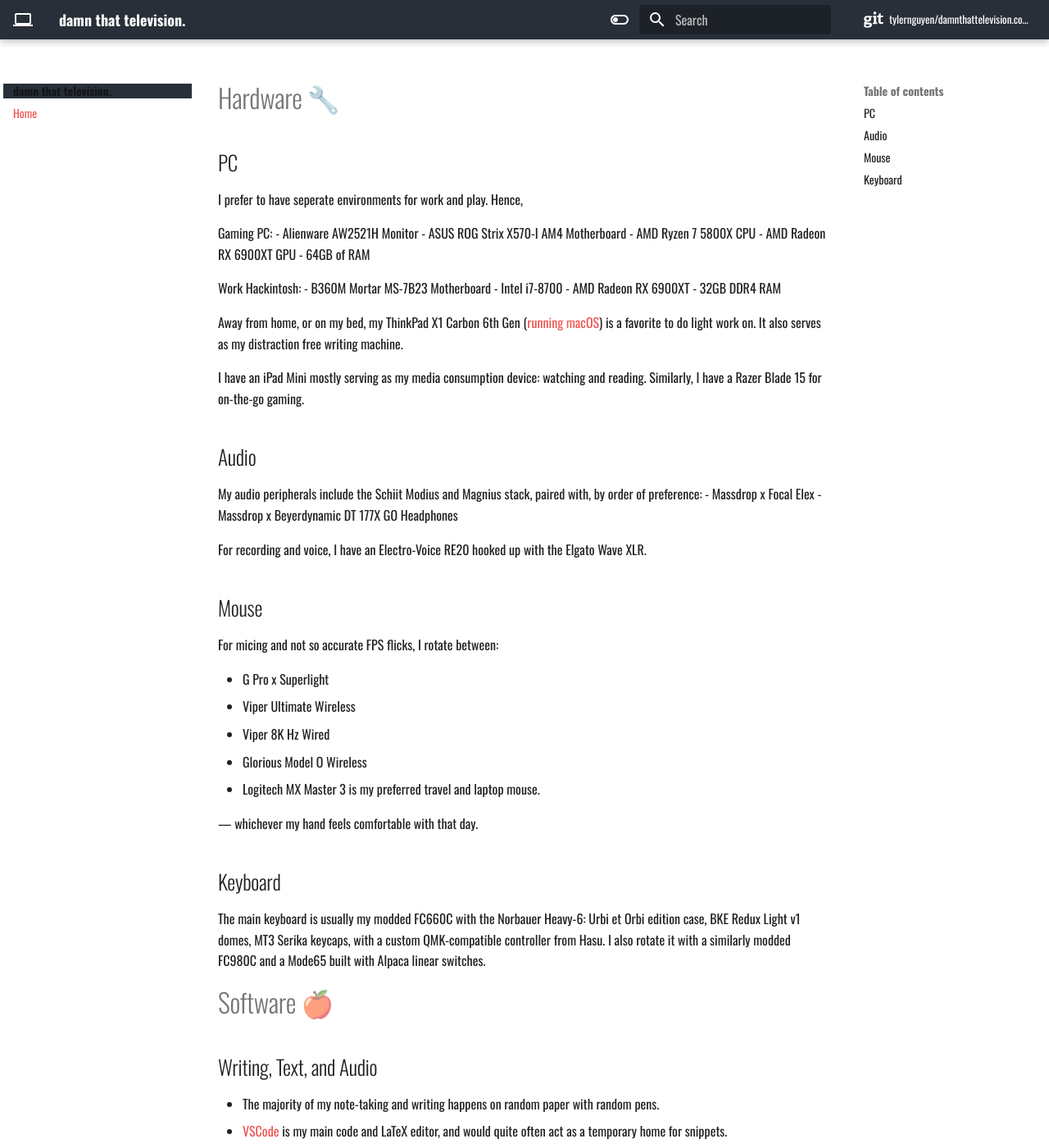
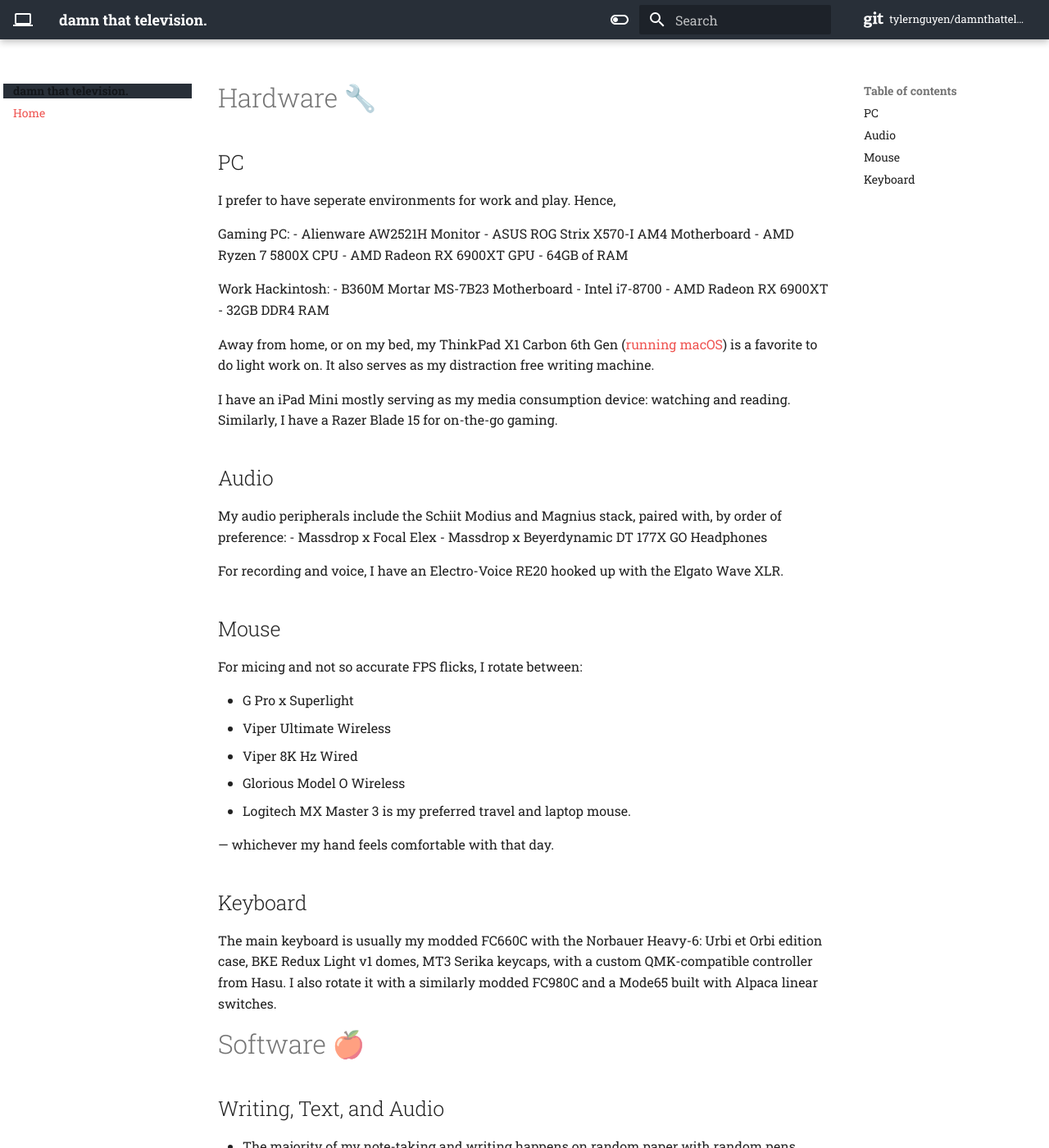
Before and after one commit to tylernguyen/tylernguyen.xyz, an MkDocs documentation site: the page built from docs/blog/index.md, in a window 1280 px wide and 1400 px high. Shown: the whole window at 82% size. Built offline with MkDocs 1.6.1 and Material for MkDocs 9.7.7, drawn with Linux system fonts in a browser that asks for light colours; plug-ins that fetch from the network failed and are left out; comment, search, counter and statistics services are not loaded.

Commit message:
colors and font this time ig

```diff
--- a/docs/stylesheets/extra.css
+++ b/docs/stylesheets/extra.css
@@ -13,7 +13,7 @@
 
 .md-header,
 .md-tabs,
-.md-nav--primary .md-nav__title {
+.md-nav__title[for="__drawer"] {
   background-color: rgb(40, 47, 56);
 }
 
--- a/mkdocs.yml
+++ b/mkdocs.yml
@@ -18,7 +18,7 @@
     logo: material/laptop
   custom_dir: overrides
   font:
-    text: Oswald
+    text: Roboto Slab
     code: Fira Code
   palette:
     - media: "(prefers-color-scheme: light)"
```
